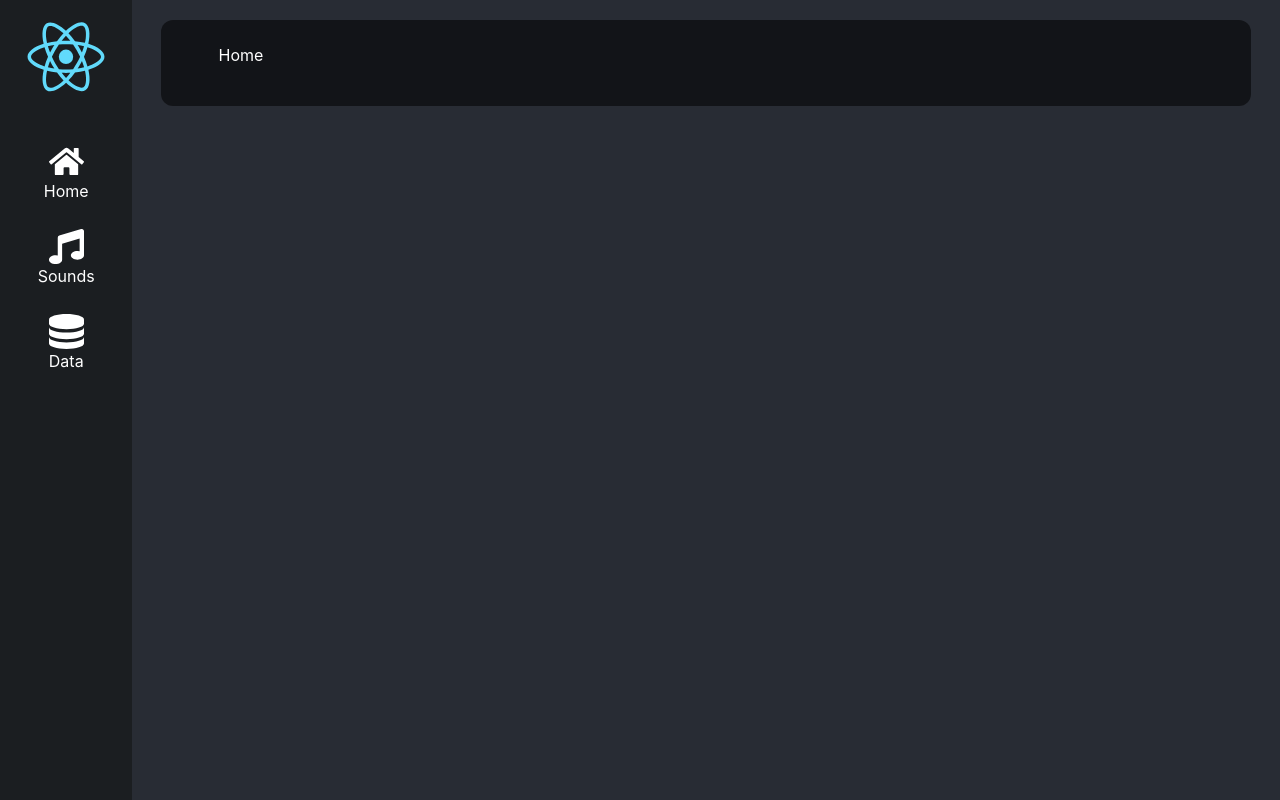
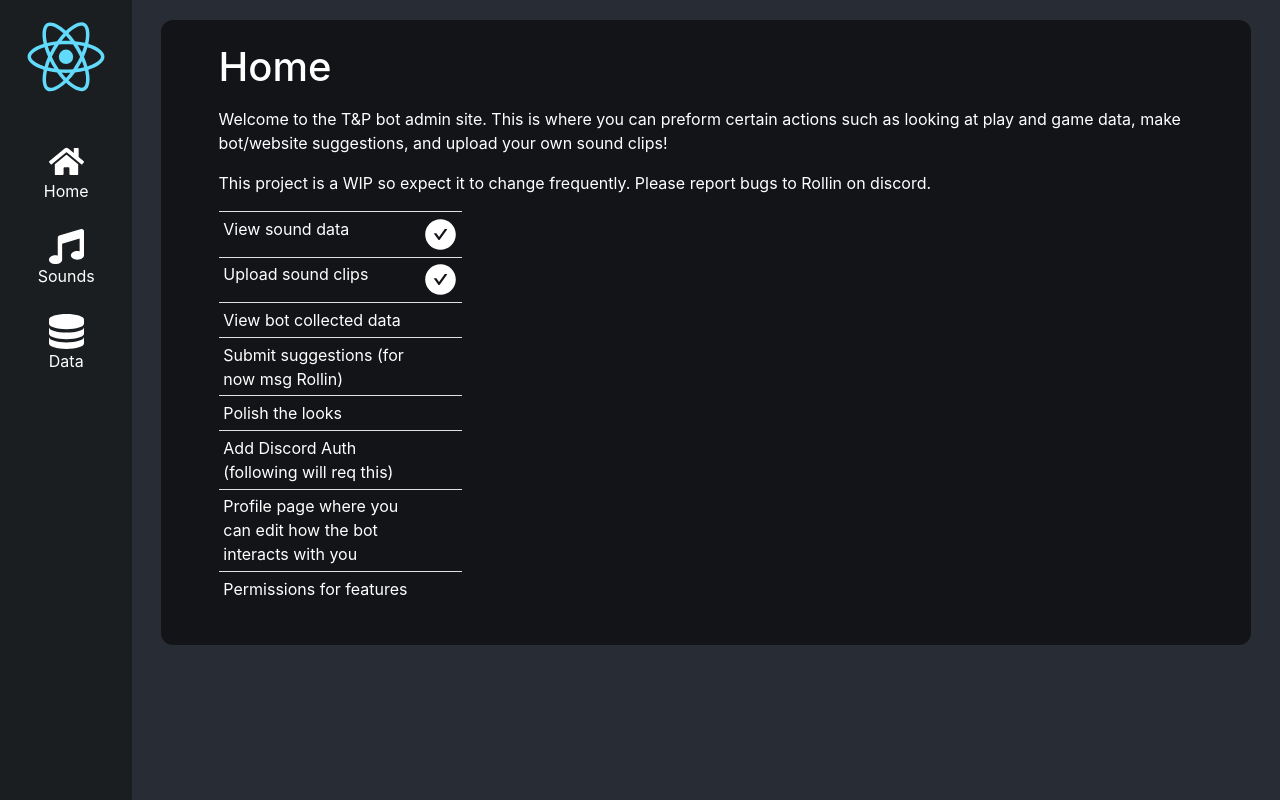
Before and after one commit to BenPVandenberg/TaP-Discord-Bot, a React (Create React App) app: page / in a window 1280 px wide. Built offline with nearby package versions, Linux system fonts and the light colour scheme.

Commit message:
Home page now actally a home page

```diff
--- a/src/components/Home/Home.jsx
+++ b/src/components/Home/Home.jsx
@@ -1,11 +1,56 @@
 import React from 'react';
+import Table from 'react-bootstrap/Table'
+import { AiFillCheckCircle } from 'react-icons/ai'
+
 
 function Home() {
   return (
       <div className="App">
-          <header className="App-header">
+          <h1 className="App-header">
               <p>Home</p>
-          </header>
+          </h1>
+          <p>
+              Welcome to the T&P bot admin site. This is where you can preform
+              certain actions such as looking at play and game data, make
+              bot/website suggestions, and upload your own sound clips!
+          </p>
+          <p>
+              This project is a WIP so expect it to change frequently. Please report bugs to Rollin on discord.
+          </p>
+          <Table className="text-white w-25" size="sm">
+              <thead>
+                  <td>View sound data</td>
+                  <td><AiFillCheckCircle size={35}/></td>
+              </thead>
+              <thead>
+                  <td>Upload sound clips</td>
+                  <td><AiFillCheckCircle size={35}/></td>
+              </thead>
+              <thead>
+                  <td>View bot collected data</td>
+                  <td></td>
+              </thead>
+              <thead>
+                  <td>Submit suggestions (for now msg Rollin)</td>
+                  <td></td>
+              </thead>
+              <thead>
+                  <td>Polish the looks</td>
+                  <td></td>
+              </thead>
+              <thead>
+                  <td>Add Discord Auth (following will req this)</td>
+                  <td></td>
+              </thead>
+              <thead>
+                  <td>Profile page where you can edit how the bot interacts with you</td>
+                  <td></td>
+              </thead>
+              <thead>
+                  <td>Permissions for features</td>
+                  <td></td>
+              </thead>
+          </Table>
       </div>
   );
 }
```
Also changed, not shown: 1 other file (tests, documents, lock files or other folders).
